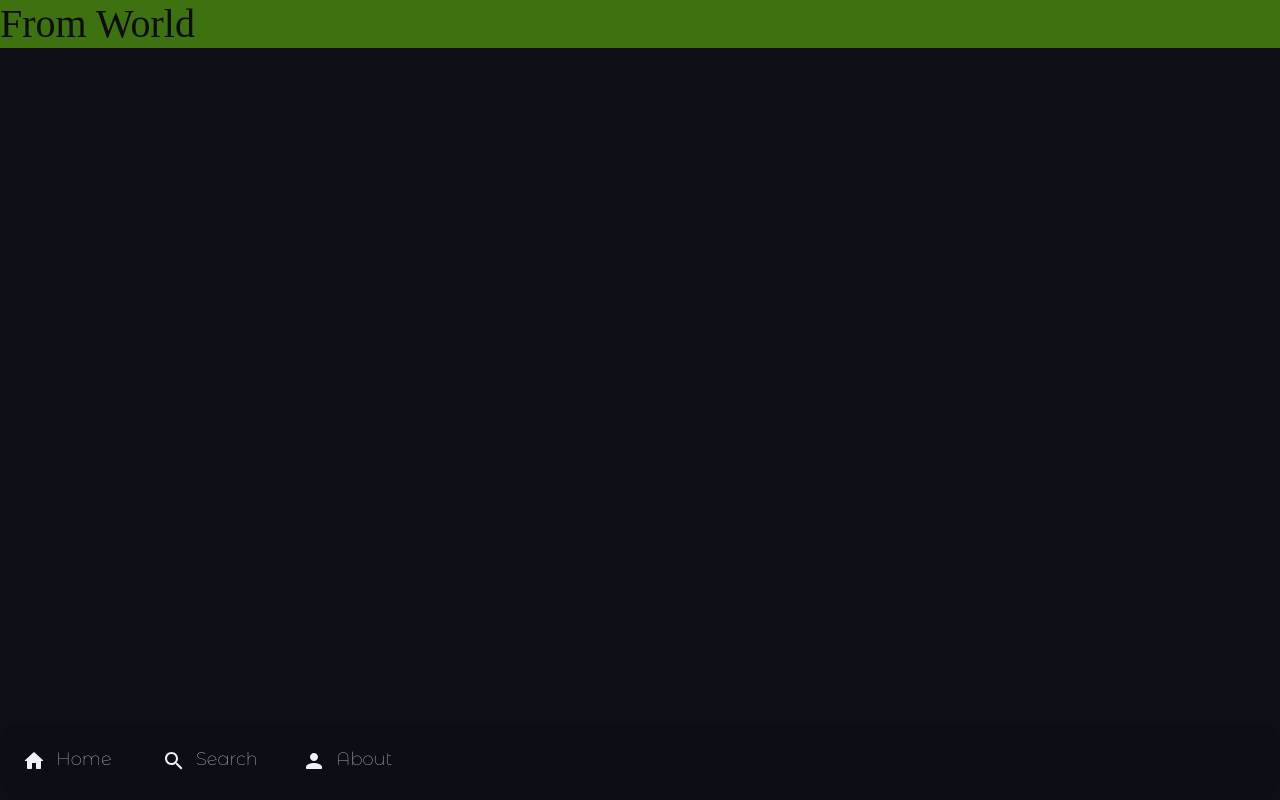
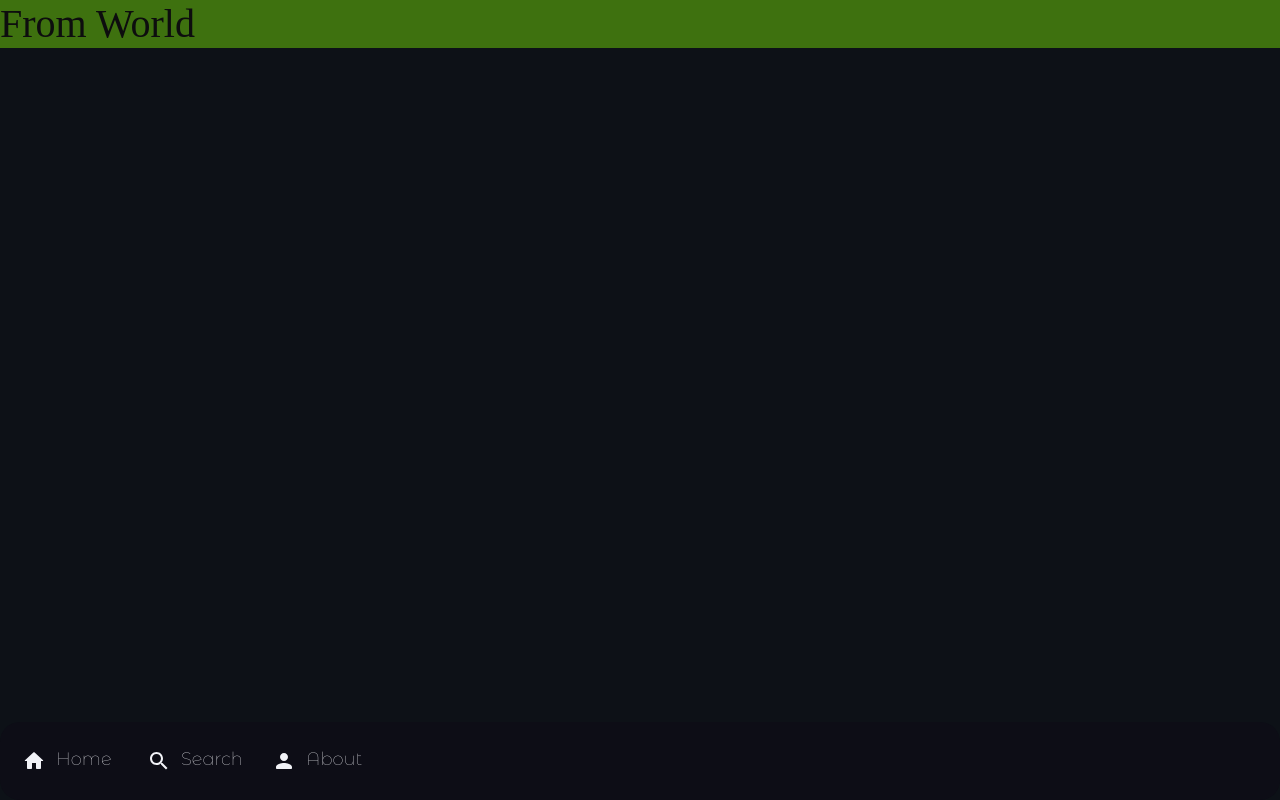
Before and after one commit to Akashmane21/A-News, a React (Create React App) app: page /World in a window 1280 px wide. Built offline with nearby package versions, Linux system fonts and the light colour scheme.

Commit message:
searchdddjjj

```diff
--- a/src/Netflix.css
+++ b/src/Netflix.css
@@ -72,7 +72,7 @@ header ul li{
   position: relative;
  /* margin: 0px; */
   padding: 0px 0px 0px 0px;
-  width: 140px;
+  width: 125px;
   font-family: "Montserrat Alternates", sans-serif !important;
 
   margin: 0px;
@@ -161,11 +161,11 @@ box-shadow: 0px 2px 22px 0px black;
     background-color: rgba(230, 1, 70, 0.5);
     padding-top: 4px;
     color: red;
-    padding-bottom: 7px;
+    /* padding-bottom: 7px; */
     /* padding: 6px; */
-    padding-bottom: 5px;
+    /* padding-bottom: 5px; */
 
-    width: 100px;
+    /* width: 100px; */
     padding: 10px 0px 10px 0px;
 
      border-radius: 500px;
```
